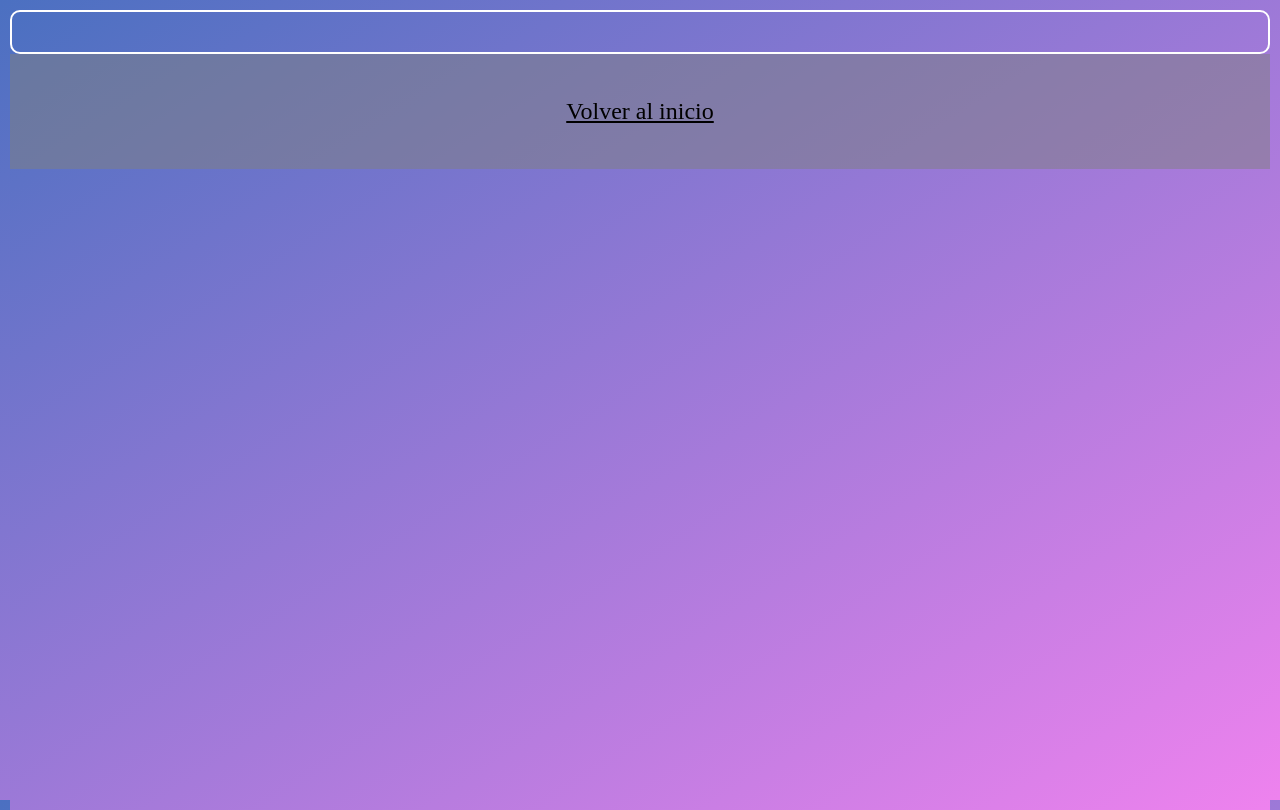
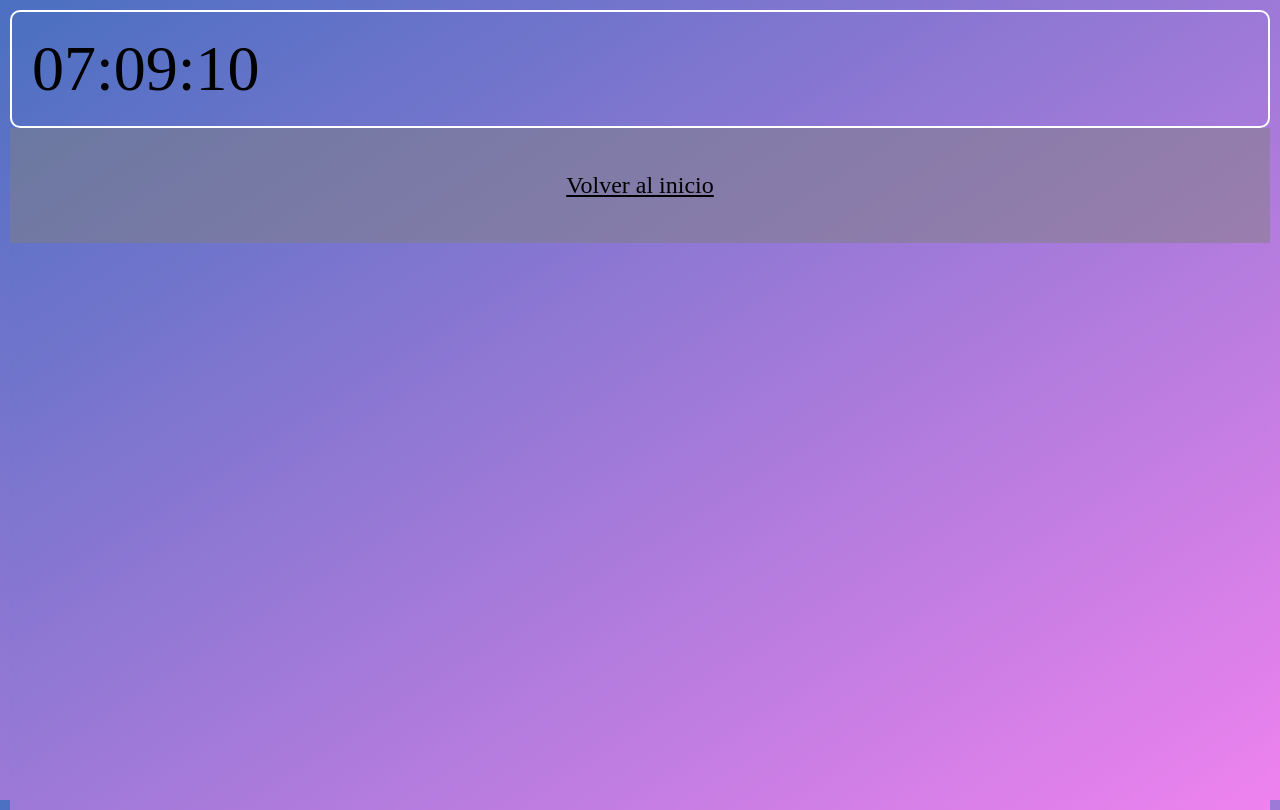
Before and after one commit to LeviDooku/Learning_Web_Development, a plain HTML site: page Reloj_Digital/reloj.html in a window 1280 px wide. Drawn offline with Linux system fonts and the light colour scheme.

Commit message:
Ya hay relojgit status

```diff
--- a/Reloj_Digital/reloj.js
+++ b/Reloj_Digital/reloj.js
@@ -6,8 +6,11 @@ function reloj_digital(){
     let mins = fecha_actual.getMinutes();
     let sec = fecha_actual.getSeconds();
 
+    horas = horas < 10 ? '0' + horas : horas;
+    mins = mins < 10 ? '0' + mins : mins;
+    sec = sec < 10 ? '0' + sec : sec;
 
-
+    contenedor_reloj.textContent = `${horas}:${mins}:${sec}`;
 }
 
 setInterval(reloj_digital, 1000);
```
Also changed, not shown: Reloj_Digital/reloj.html (+1 -3 lines).
